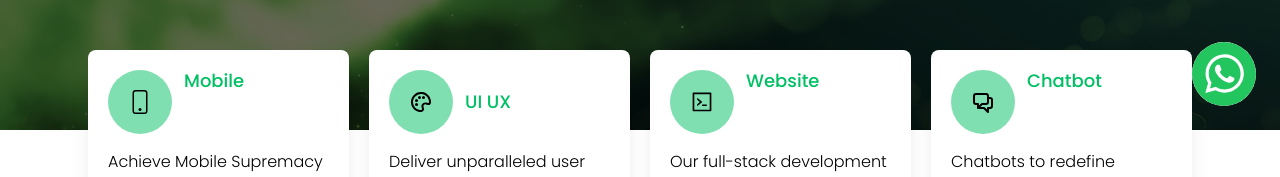
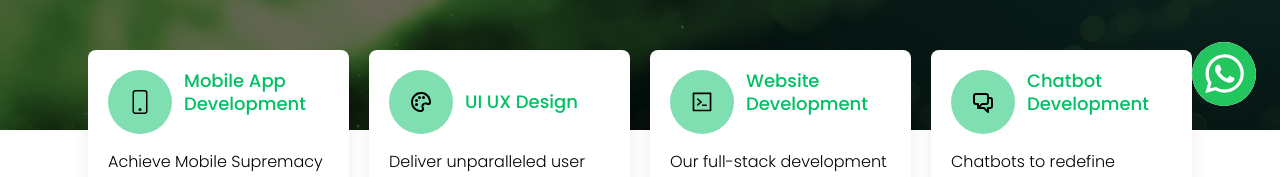
Before and after one commit to remeessalam/primepinnacle, a React (Create React App) app: page / in a window 1280 px wide. Shown: the part 670-847 px from the top of the page. Built offline with nearby package versions, Linux system fonts and the light colour scheme.

Commit message:
changes done

```diff
--- a/src/pages/Home.jsx
+++ b/src/pages/Home.jsx
@@ -88,7 +88,7 @@ const Home = () => {
               alt=""
             /> */}
             <p className="text-lg leading-tight font-medium text-primary">
-              Mobile
+              Mobile App Development
             </p>
           </div>
           <p className="desc text-black">
@@ -109,7 +109,7 @@ const Home = () => {
               <BiPalette className="w-[4rem] scale-150 object-contain" />
             </div>
             <p className="text-lg leading-tight font-medium text-primary">
-              UI UX
+              UI UX Design
             </p>
           </div>
           <p className="desc">
@@ -131,7 +131,7 @@ const Home = () => {
               <AiOutlineCode className="w-[4rem] scale-150 object-contain" />
             </div>
             <p className="text-lg leading-tight font-medium text-primary">
-              Website
+              Website Development
             </p>
           </div>
           <p className="desc">
@@ -152,7 +152,7 @@ const Home = () => {
               <HiOutlineChatAlt2 className="w-[4rem] scale-150 object-contain" />
             </div>
             <p className="text-lg leading-tight font-medium text-primary">
-              Chatbot
+              Chatbot Development
             </p>
           </div>
           <p className="desc">
```
